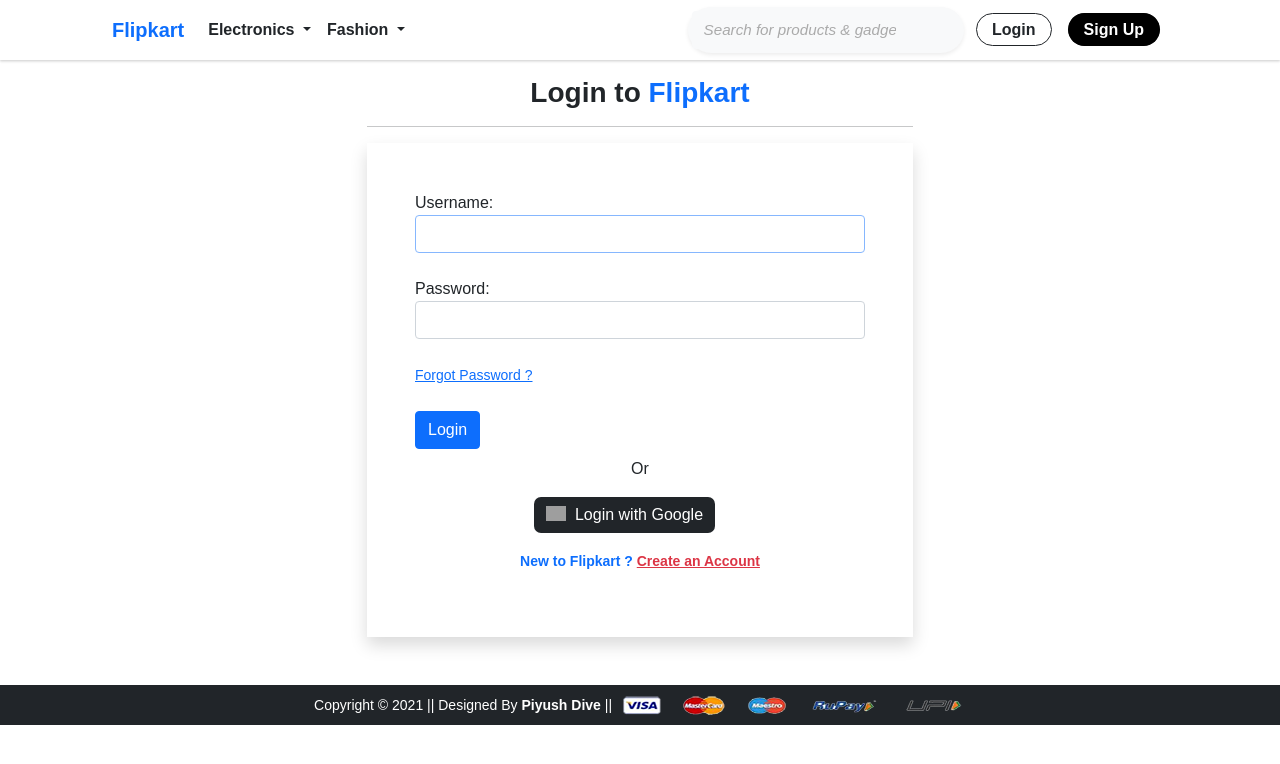
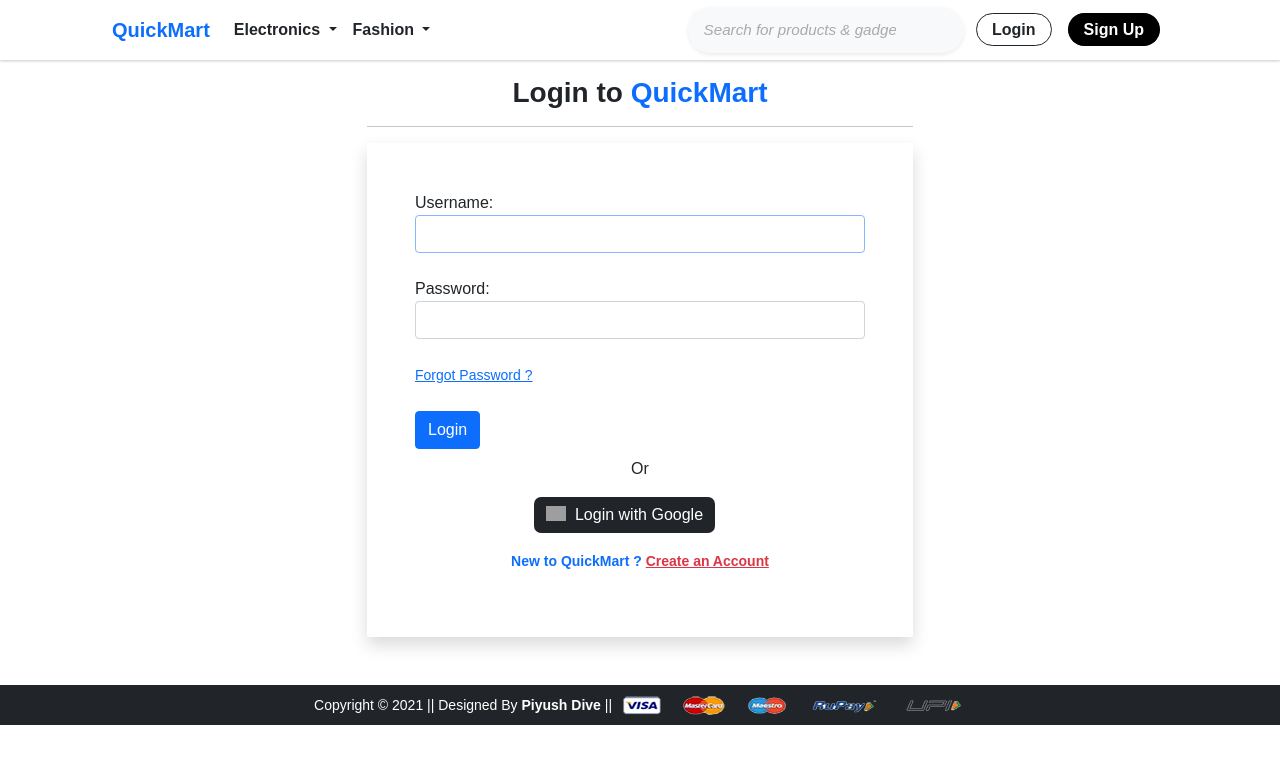
Before and after one commit to PiyushDive/Quick-Mart, a Django app: page /accounts/login/ in a window 1280 px wide. Shown: the top 764 px of the page. Run offline with Django 3.2, Linux system fonts and the light colour scheme; some libraries are stand-ins or nearby versions; some web fonts are replaced; grey boxes are pictures that could not be loaded.

Commit message:
Name Changed

```diff
--- a/app/templates/app/base.html
+++ b/app/templates/app/base.html
@@ -26,7 +26,7 @@
 <body>
 <header>
   <nav class="navbar navbar-expand-lg mx-5 header-container">
-      <a class="navbar-brand font_weight" href="/">Flipkart</a>
+      <a class="navbar-brand font_weight" href="/">QuickMart</a>
       <button class="navbar-toggler" type="button" data-bs-toggle="collapse" data-bs-target="#navbarSupportedContent"
         aria-controls="navbarSupportedContent" aria-expanded="false" aria-label="Toggle navigation">
         <span class="navbar-toggler-icon"></span>
--- a/app/templates/app/buynow.html
+++ b/app/templates/app/buynow.html
@@ -18,7 +18,7 @@
                 </div>
             </div>
 
-            <p class='mx-2 fw-bold'>Total Cost + &#8377;70 = &#8377;{{total_amount|intcomma}}</p>
+            <p class='mx-2 fw-bold'>Total Cost + &#8377;70 = <span class="price-color">&#8377;{{total_amount|intcomma}}</span></p>
             <small><span class='fw-bold'>Terms and Conditions:</span> Lorem ipsum dolor sit amet consectetur adipisicing
                 elit. Mollitia, ullam saepe! Iure optio repellat dolor velit, minus rem. Facilis cumque neque numquam
                 laboriosam, accusantium adipisci nisi nihil in et quis?</small>
--- a/app/templates/app/login.html
+++ b/app/templates/app/login.html
@@ -7,7 +7,7 @@
 <div class="container">
     <div class="row my-3">
         <div class="col-sm-6 offset-sm-3">
-            <h3 class="text-center font_weight">Login to <span class="text-primary">Flipkart</span></h3>
+            <h3 class="text-center font_weight">Login to <span class="text-primary">QuickMart</span></h3>
             <hr>
             <form action="{% url 'login' %}" method="post" novalidate class="shadow p-5">
                 {% csrf_token %}
@@ -46,7 +46,7 @@
                         </a>
                     </div>
                 </div>
-                <div class="my-3 text-center text-primary fw-bold"><small>New to Flipkart ? <a
+                <div class="my-3 text-center text-primary fw-bold"><small>New to QuickMart ? <a
                             href="{% url 'customerregistration' %}" class="text-danger">Create an Account</a> </small>
                 </div>
 
```
Also changed, not shown: db.sqlite3.
